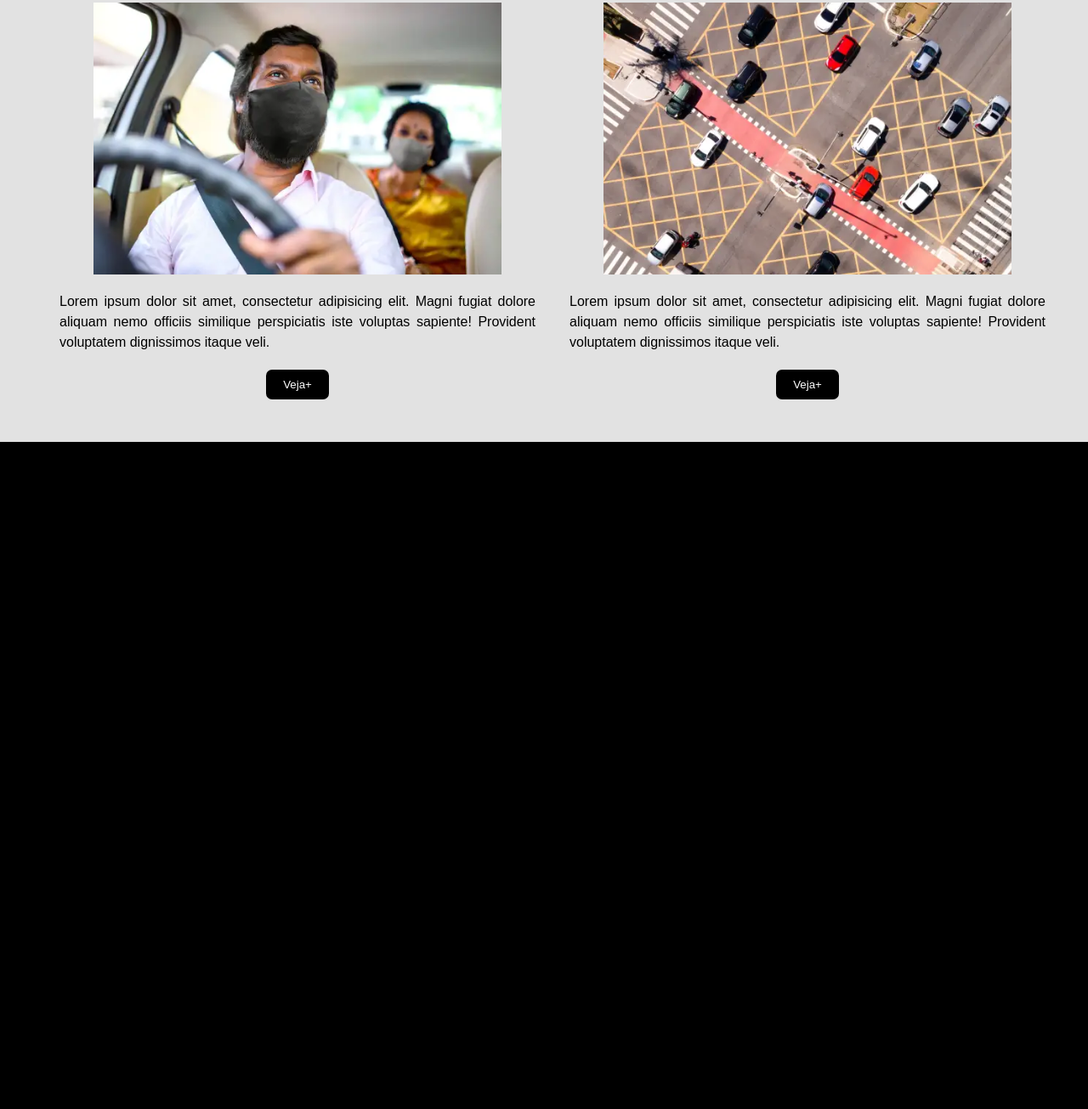
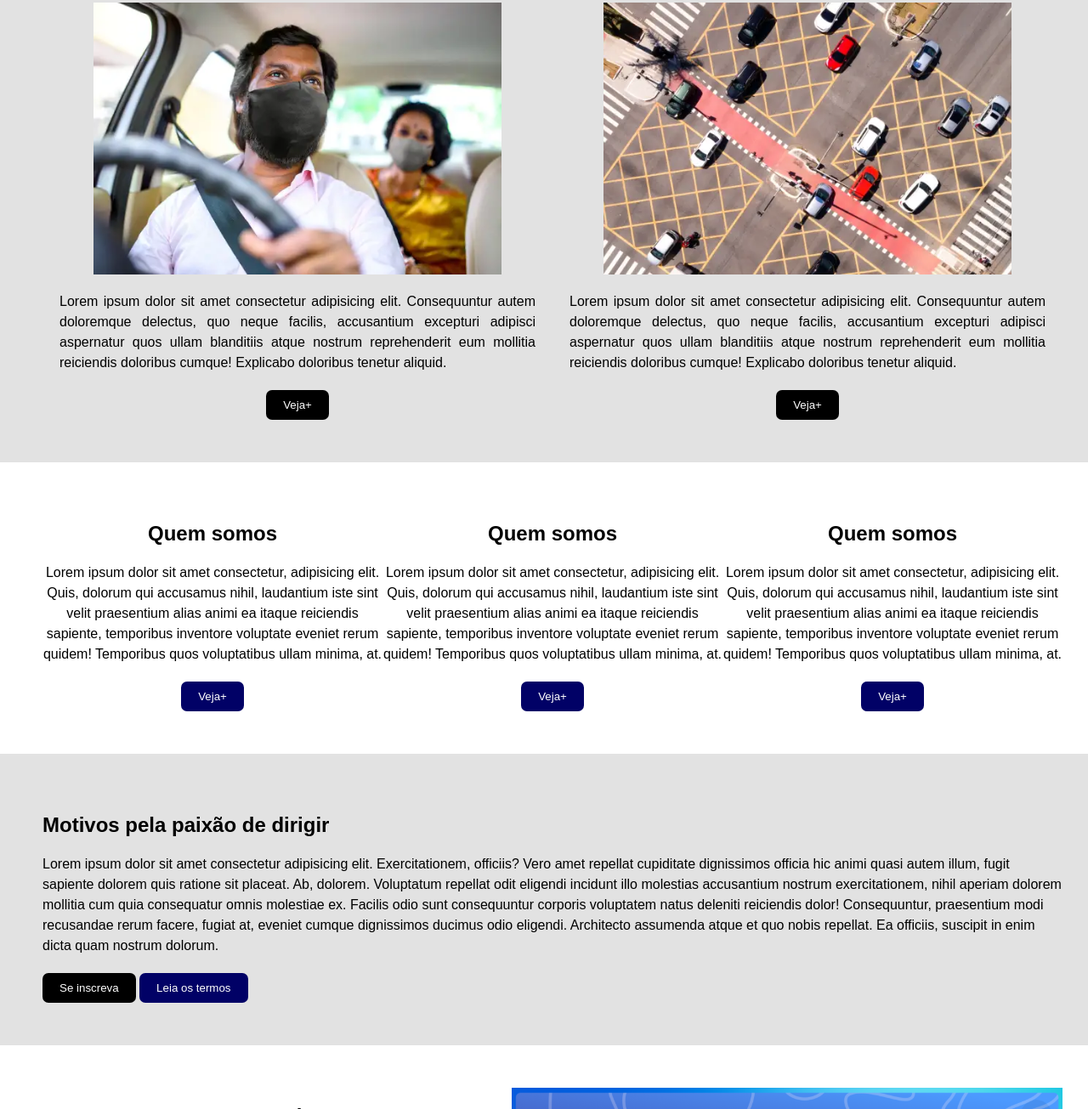
Before and after one commit to mikeemartins/si, a plain HTML site: page lista14/pagina01.html in a window 1280 px wide. Shown: the part 1495-2800 px from the top of the page at 85% size. Before the commit the page ends 2315 px from the top, so only its background shows below. Drawn offline with Linux system fonts and the light colour scheme.

Commit message:
Update pagina01.html

```diff
--- a/lista14/pagina01.html
+++ b/lista14/pagina01.html
@@ -11,13 +11,13 @@
   <header>
     <nav>
       <ul>
-                <li><a href="">UBER</a></li>
-                <li><a href="">DIRIJA CONOSCO</a></li>
-                <li><a href="">PLANOS</a></li>
-                <li><a href="">SOBRE NÓS</a></li>
-                <li><a href="">CONTATO</a></li>
-                <li><a href="">CADASTRE-SE</a></li>
-                <li><a href="">LOGIN</a></li>
+        <li><a href=""><b>UBER</b></a></li>
+        <li><a href=""><b>DIRIJA CONOSCO</b></a></li>
+        <li><a href=""><b>PLANOS</b></a></li>
+        <li><a href=""><b>SOBRE NÓS</b></a></li>
+        <li><a href=""><b>CONTATO</b></a></li>
+        <li><a href=""><b>CADASTRE-SE</b></a></li>
+        <li><a href=""><b>LOGIN</b></a></li>
       </ul>
     </nav>
     <img src="imagens/topo.png" alt="">
@@ -84,31 +84,102 @@
       <div class="armario">
         <div class="caixa">
           <img src="imagens/foto01.png" alt="">
-                    <p>Lorem ipsum dolor sit amet, consectetur adipisicing elit. Magni fugiat dolore aliquam nemo
-                        officiis similique perspiciatis iste voluptas sapiente! Provident voluptatem dignissimos itaque
-                        veli.</p>
+          <p>Lorem ipsum dolor sit amet consectetur adipisicing elit. Consequuntur autem doloremque delectus, quo neque
+            facilis, accusantium excepturi adipisci aspernatur quos ullam blanditiis atque nostrum reprehenderit eum
+            mollitia reiciendis doloribus cumque!
+            Explicabo doloribus tenetur aliquid.</p>
           <button class="butaopreto">Veja+</button>
         </div>
 
         <div class="caixa">
           <img src="imagens/foto02.png" alt="">
-                    <p>Lorem ipsum dolor sit amet, consectetur adipisicing elit. Magni fugiat dolore aliquam nemo
-                        officiis similique perspiciatis iste voluptas sapiente! Provident voluptatem dignissimos itaque
-                        veli.</p>
+          <p>Lorem ipsum dolor sit amet consectetur adipisicing elit. Consequuntur autem doloremque delectus, quo neque
+            facilis, accusantium excepturi adipisci aspernatur quos ullam blanditiis atque nostrum reprehenderit eum
+            mollitia reiciendis doloribus cumque!
+            Explicabo doloribus tenetur aliquid.</p>
           <button class="butaopreto">Veja+</button>
         </div>
       </div>
     </section>
 
-        <section></section>
+    <section class="secaobranca">
+      <div class="armario">
+        <div class="caixa">
+          <h2>Quem somos</h2>
+          <p>Lorem ipsum dolor sit amet consectetur, adipisicing elit. Quis, dolorum qui accusamus nihil, laudantium
+            iste sint velit praesentium alias animi ea itaque reiciendis sapiente, temporibus inventore voluptate
+            eveniet rerum quidem!
+            Temporibus quos voluptatibus ullam minima, at.</p>
+          <button class="butaoazul">Veja+</button>
+        </div>
 
-        <section></section>
+        <div class="caixa">
+          <h2>Quem somos</h2>
+          <p>Lorem ipsum dolor sit amet consectetur, adipisicing elit. Quis, dolorum qui accusamus nihil, laudantium
+            iste sint velit praesentium alias animi ea itaque reiciendis sapiente, temporibus inventore voluptate
+            eveniet rerum quidem!
+            Temporibus quos voluptatibus ullam minima, at.</p>
+          <button class="butaoazul">Veja+</button>
+        </div>
 
-        <section></section>
+        <div class="caixa">
+          <h2>Quem somos</h2>
+          <p>Lorem ipsum dolor sit amet consectetur, adipisicing elit. Quis, dolorum qui accusamus nihil, laudantium
+            iste sint velit praesentium alias animi ea itaque reiciendis sapiente, temporibus inventore voluptate
+            eveniet rerum quidem!
+            Temporibus quos voluptatibus ullam minima, at.</p>
+          <button class="butaoazul">Veja+</button>
+        </div>
+      </div>
+    </section>
+
+    <section class="secaocinza">
+      <h2>Motivos pela paixão de dirigir</h2>
+      <p>Lorem ipsum dolor sit amet consectetur adipisicing elit. Exercitationem, officiis? Vero amet repellat
+        cupiditate dignissimos officia hic animi quasi autem illum, fugit sapiente dolorem quis ratione sit placeat. Ab,
+        dolorem.
+        Voluptatum repellat odit eligendi incidunt illo molestias accusantium nostrum exercitationem, nihil aperiam
+        dolorem mollitia cum quia consequatur omnis molestiae ex. Facilis odio sunt consequuntur corporis voluptatem
+        natus deleniti reiciendis dolor!
+        Consequuntur, praesentium modi recusandae rerum facere, fugiat at, eveniet cumque dignissimos ducimus odio
+        eligendi. Architecto assumenda atque et quo nobis repellat. Ea officiis, suscipit in enim dicta quam nostrum
+        dolorum.</p>
+
+      <button class="butaopreto">Se inscreva</button>
+      <button class="butaoazul">Leia os termos</button>
+
+    </section>
+
+    <section class="secaobranca compromisso">
+      <div class="armario">
+        <div class="caixa">
+          <h2>Compromisso 1</h2>
+          <p>Lorem ipsum dolor sit amet consectetur adipisicing elit. Cumque libero facilis recusandae, dolorem incidunt
+            aspernatur id error ab tenetur itaque! Error quam praesentium amet consequatur. Ea explicabo atque
+            dignissimos itaque!</p>
+
+          <h2>Compromisso 2</h2>
+          <p>Lorem ipsum dolor sit amet consectetur adipisicing elit. Cumque libero facilis recusandae, dolorem incidunt
+            aspernatur id error ab tenetur itaque! Error quam praesentium amet consequatur. Ea explicabo atque
+            dignissimos itaque!</p>
+
+          <h2>Compromisso 3</h2>
+          <p>Lorem ipsum dolor sit amet consectetur adipisicing elit. Cumque libero facilis recusandae, dolorem incidunt
+            aspernatur id error ab tenetur itaque! Error quam praesentium amet consequatur. Ea explicabo atque
+            dignissimos itaque!</p>
+        </div>
+
+        <div class="caixa">
+          <img src="imagens/foto03.png" alt="" wi>
+          <button class="butaopreto">Agendar</button>
+          <button class="butaopreto">Compromissos</button>
+        </div>
+      </div>
+    </section>
   </main>
 
   <footer>
-
+    <p>Todos os direitos reservados</p>
   </footer>
 </body>
 
```
Lines whose indentation alone changed are shown as unchanged.
